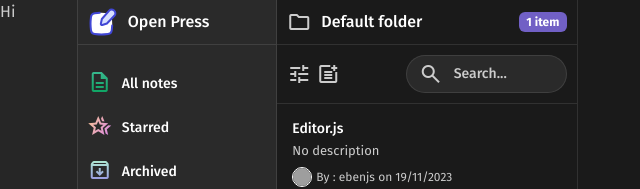
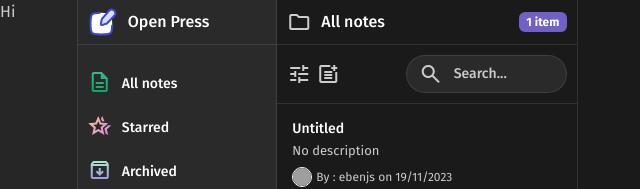
Before and after one commit to ebenjs/openpress, a Vue app: page / in a window 1280 px wide. Both pictures are taken after a click on the button "Add note". Shown: the top 189 px of the page, without its empty margins (0-640 px from the left). Built offline with nearby package versions, Linux system fonts and the light colour scheme; grey boxes are pictures that could not be loaded.

Commit message:
used pinia for state management

```diff
--- a/src/components/EditorView.vue
+++ b/src/components/EditorView.vue
@@ -7,6 +7,12 @@ import Alert from 'editorjs-alert';
 import Warning from '@editorjs/warning';
 import type { Note } from '@/types';
 
+const editorTools = {
+    quote: Quote,
+    header: Header,
+    alert: Alert,
+    warning: Warning,
+};
 const props = defineProps({
     note: {
         type: Object as PropType<Note> | null,
@@ -20,31 +26,15 @@ const noteCopy = ref<Note>(props.note);
 const editor = ref<EditorJS>(new EditorJS({
     holder: 'editorjs',
     placeholder: 'Let`s write an awesome story!',
-    tools: {
-        quote: Quote,
-        header: Header,
-        alert: Alert,
-        warning: Warning,
-    },
-    data: {
-        "time": 1550476186479,
-        "blocks": [
-            {
-                "id": "oUq2g_tl8y",
-                "type": "header",
-                "data": {
-                    "text": "Editor.js",
-                    "level": 2
-                }
-            },
-        ],
-        "version": "2.8.1"
-    },
+    tools: editorTools,
 }));
 
 
 watch(() => props.note, (note) => {
     noteCopy.value = note;
+    editor.value.render(note.data);
+    console.log('note changed', note);
+
 });
 
 onMounted(() => {
@@ -52,7 +42,7 @@ onMounted(() => {
         editor.value.save().then((outputData) => {
             console.log('Article data: ', outputData);
             noteCopy.value.data = outputData;
-            emit('note-edited', outputData);
+            // emit('note-edited', outputData);
         }).catch((error) => {
             console.log('Saving failed: ', error);
         });
--- a/src/components/NotesView.vue
+++ b/src/components/NotesView.vue
@@ -21,7 +21,12 @@ const activeNote = ref<Note | null>(null);
 
 const computeNoteTitle = (note: Note) => {
     // if note first block data is not empty, return it else return 'Untitled'
-    return note.data.blocks[0].data.text || 'Untitled';
+    if (note.data.blocks.length > 0) {
+        if (note.data.blocks[0].data.text !== '') {
+            return note.data.blocks[0].data.text;
+        }
+    }
+    return 'Untitled';
 }
 
 const computeNoteDescription = (note: Note) => {
--- a/src/components/notes-view/FolderBar.vue
+++ b/src/components/notes-view/FolderBar.vue
@@ -3,7 +3,7 @@
 const props = defineProps({
     label: {
         type: String,
-        default: 'Untitled',
+        default: 'Default folder',
     },
     total: {
         type: Number,
--- /dev/null
+++ b/src/stores/folder.ts
@@ -0,0 +1,35 @@
+import type { Folder, Note } from '@/types'
+import { defineStore } from 'pinia'
+import { ref } from 'vue'
+
+export const useFolderStore = defineStore('folder', () => {
+  const folders = ref<Folder[]>([])
+  const currentFolderId = ref(0)
+  const currentNote = ref<Note | null>(null)
+
+  function changeCurrentSelectedNote(note: Note) {
+    currentNote.value = note
+  }
+
+  function changeCurrentFolderId(id: number) {
+    currentFolderId.value = id
+  }
+
+  function addNewFolder(folder: Folder) {
+    folders.value.push(folder)
+  }
+
+  function addNewNoteToFolder(note: Note) {
+    folders.value[currentFolderId.value].notes.push(note)
+  }
+
+  return {
+    currentNote,
+    changeCurrentSelectedNote,
+    folders,
+    currentFolderId,
+    changeCurrentFolderId,
+    addNewFolder,
+    addNewNoteToFolder
+  }
+})
--- a/src/views/HomeView.vue
+++ b/src/views/HomeView.vue
@@ -10,33 +10,36 @@ import { type DataAccess } from '@/services/data-access';
 import { appConstants } from '@/utilities/consts';
 import { generateUniqueId } from '@/utilities/helpers';
 import type { OutputData } from '@editorjs/editorjs';
+import { useFolderStore } from '@/stores/folder';
 import type { FilterOptions, Folder, Note } from '@/types';
 
-const folders = ref<Folder[]>([])
-const foldersCopy = ref<Folder[]>([])
-const currentFolderId = ref(0)
-const currentNote = ref<Note | null>(null)
+const folderStore = useFolderStore();
+// const folders = ref<Folder[]>([])
+const foldersCopy = ref<Folder[]>(folderStore.folders)
+// const currentFolderId = ref(0)
+// const currentNote = ref<Note | null>(null)
 const datadataAccessLocalStorageImpl: DataAccess = new DataAccessLocalStorageImpl();
 
 const handleSearchTextChanged = (value: string) => {
-  foldersCopy.value = folders.value.map((folder) => {
+  foldersCopy.value = folderStore.folders.map((folder: Folder) => {
     return {
       ...folder,
       notes: folder.notes.filter((note) => {
-        return note.title.toLowerCase().includes(value.toLowerCase())
+        if (note.data.blocks.length === 0) return false
+        return note.data.blocks[0].data.text.toLowerCase().includes(value.toLowerCase())
       }),
     }
   })
 }
 
 const handleSelectedFolderChange = (folderId: number) => {
-  currentFolderId.value = folderId
+  folderStore.currentFolderId = folderId
   handleFilterOptionsChanged({ read: true, unread: true })
-  currentNote.value = null
+  folderStore.currentNote = null
 }
 
 const handleFilterOptionsChanged = (filterOptions: FilterOptions) => {
-  foldersCopy.value = folders.value.map((folder) => {
+  foldersCopy.value = folderStore.folders.map((folder: Folder) => {
     return {
       ...folder,
       notes: folder.notes.filter((note) => {
@@ -53,7 +56,7 @@ const handleFilterOptionsChanged = (filterOptions: FilterOptions) => {
 }
 
 const handleActiveNoteChanged = (note: Note) => {
-  currentNote.value = note
+  folderStore.currentNote = note
 }
 
 const handleAddNote = () => {
@@ -61,18 +64,7 @@ const handleAddNote = () => {
   const newNote: Note = {
     id: generateUniqueId(),
     data: {
-      time: Date.now(),
-      blocks: [
-        {
-          id: 'oUq2g_tl8y',
-          type: 'header',
-          data: {
-            text: 'Editor.js',
-            level: 2,
-          },
-        },
-      ],
-      version: '2.8.1',
+      blocks: [],
     },
     isRead: false,
     createdAt: '2021-08-01T00:00:00.000Z',
@@ -84,7 +76,7 @@ const handleAddNote = () => {
 
   foldersCopy.value = foldersCopy.value.map((folder) => {
 
-    if (folder.id === currentFolderId.value) {
+    if (folder.id === folderStore.currentFolderId) {
       return {
         ...folder,
         notes: [newNote, ...folder.notes],
@@ -95,7 +87,7 @@ const handleAddNote = () => {
   })
 
   datadataAccessLocalStorageImpl.post<Folder[]>(appConstants.DEFAULT_LOCAL_STORAGE_KEY, foldersCopy.value).then(() => {
-    folders.value = foldersCopy.value
+    folderStore.folders = foldersCopy.value
   }).catch((error) => {
     console.log(error)
   })
@@ -103,7 +95,7 @@ const handleAddNote = () => {
 
 const handleNoteEdited = (note: Note) => {
   foldersCopy.value = foldersCopy.value.map((folder) => {
-    if (folder.id === currentFolderId.value) {
+    if (folder.id === folderStore.currentFolderId) {
       return {
         ...folder,
         notes: folder.notes.map((folderNote) => {
@@ -120,7 +112,7 @@ const handleNoteEdited = (note: Note) => {
   })
 
   datadataAccessLocalStorageImpl.post<Folder[]>(appConstants.DEFAULT_LOCAL_STORAGE_KEY, foldersCopy.value).then(() => {
-    folders.value = foldersCopy.value
+    folderStore.folders = foldersCopy.value
   }).catch((error) => {
     console.log(error)
   })
@@ -128,7 +120,7 @@ const handleNoteEdited = (note: Note) => {
 
 onMounted(() => {
   datadataAccessLocalStorageImpl.get<Folder[]>(appConstants.DEFAULT_LOCAL_STORAGE_KEY).then((receivedFolders) => {
-    folders.value = receivedFolders
+    folderStore.folders = receivedFolders
     foldersCopy.value = receivedFolders
   }).catch((error) => {
     console.log(error)
@@ -142,15 +134,16 @@ onMounted(() => {
     <div class="h-100 flex-grow-1">
       <div class="row h-100 g-0">
         <div class="col-lg-2 h-100 second-pane">
-          <FoldersView :folders="folders" @selected-folder-change="handleSelectedFolderChange" />
+          <FoldersView :folders="folderStore.folders" @selected-folder-change="handleSelectedFolderChange" />
         </div>
         <div class="col-lg-3 h-100 third-pane scroll-overflow">
-          <div v-if="(folders[currentFolderId]?.notes.length > 0)">
-            <FolderBar label="Default folder" :total="foldersCopy[currentFolderId]?.notes.length" />
+          <div v-if="(folderStore.folders[folderStore.currentFolderId]?.notes.length > 0)">
+            <FolderBar :label="foldersCopy[folderStore.currentFolderId].name"
+              :total="foldersCopy[folderStore.currentFolderId]?.notes.length" />
             <ActionBar @search-text-changed="handleSearchTextChanged" @filter-options-changed="handleFilterOptionsChanged"
               @add-note="handleAddNote" />
-            <NotesView v-if="foldersCopy[currentFolderId]?.notes.length > 0" :notes="foldersCopy[currentFolderId]?.notes"
-              @active-note-changed="handleActiveNoteChanged" />
+            <NotesView v-if="foldersCopy[folderStore.currentFolderId]?.notes.length > 0"
+              :notes="foldersCopy[folderStore.currentFolderId]?.notes" @active-note-changed="handleActiveNoteChanged" />
             <p v-else class="px-3 py-2">No result</p>
           </div>
           <div v-else class="no-notes-wrapper d-flex flex-column justify-content-center align-items-center h-100">
@@ -166,7 +159,7 @@ onMounted(() => {
           </div>
         </div>
         <div class=" col-lg-7 h-100 fourth-pane">
-          <EditorView v-if="currentNote" :note="currentNote" @note-edited="handleNoteEdited" />
+          <EditorView v-if="folderStore.currentNote" :note="folderStore.currentNote" @note-edited="handleNoteEdited" />
         </div>
       </div>
     </div>
@@ -210,3 +203,4 @@ onMounted(() => {
   }
 }
 </style>
+@/stores/folders
```
